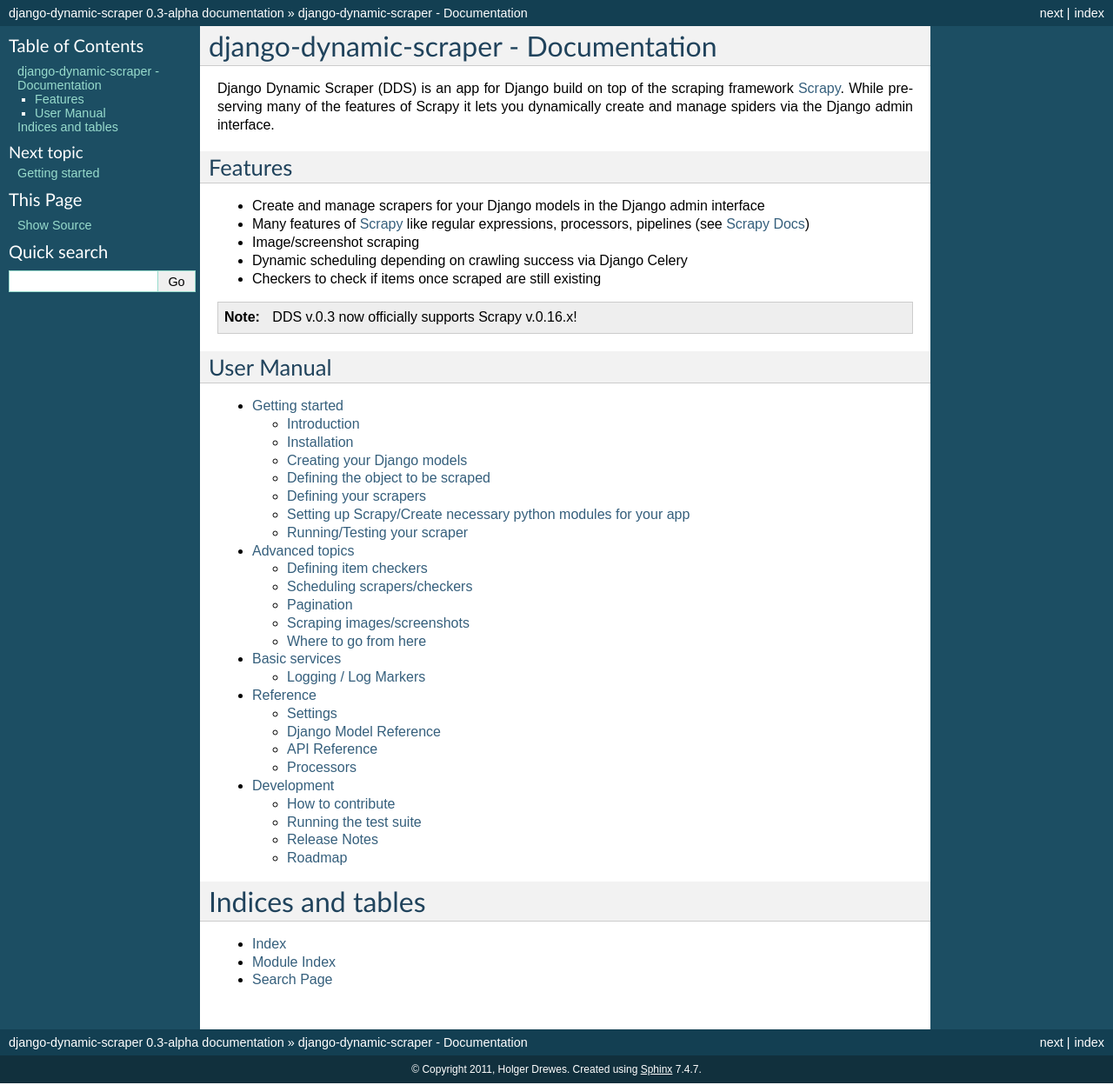
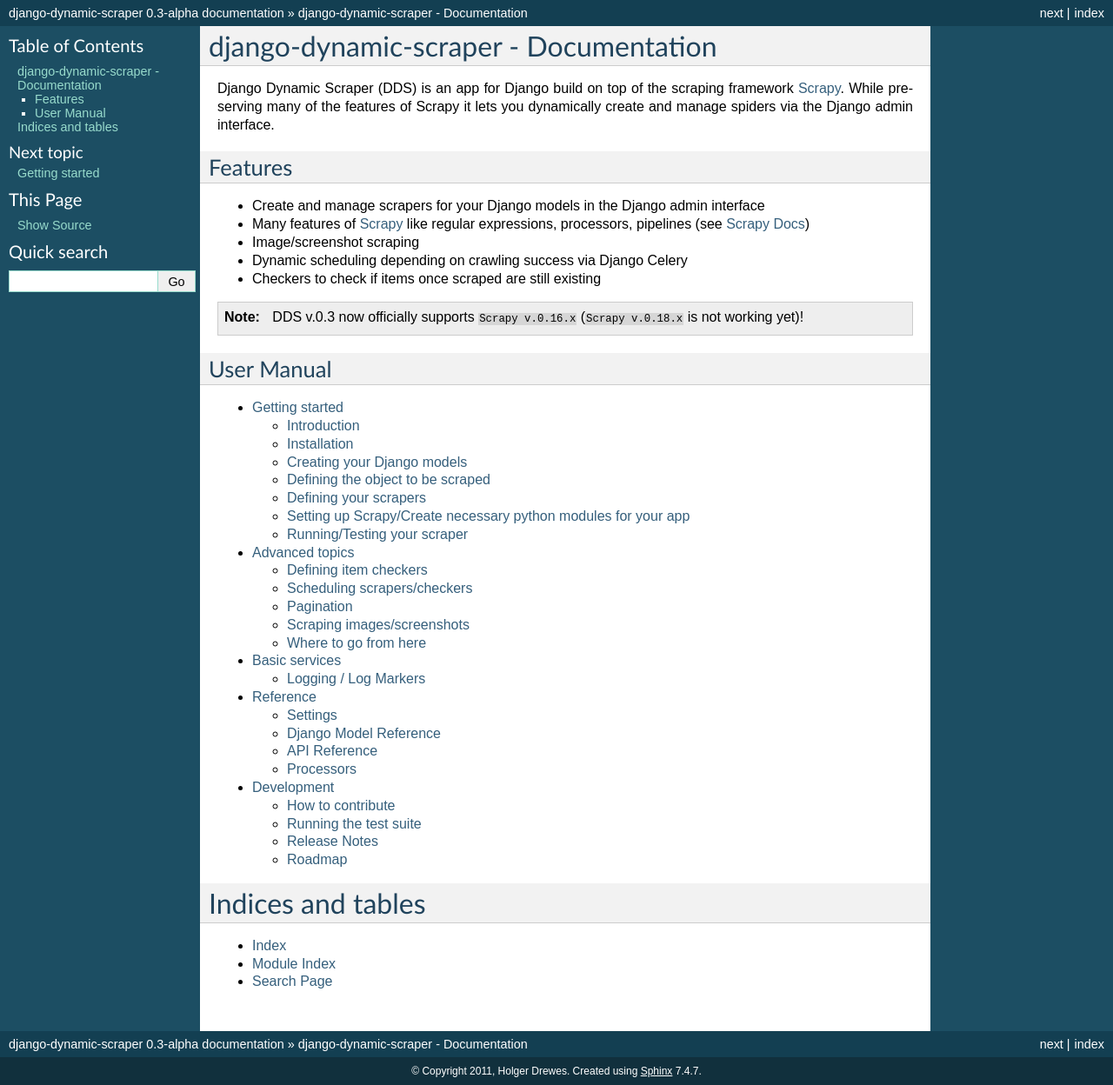
Before and after one commit to xmas7/django-dynamic-scraper, a Sphinx documentation site: the page built from docs/index.rst, in a window 1280 px wide. Shown: the whole page at 87% size. Built offline with Sphinx 7.4.7, drawn with Linux system fonts in a browser that asks for light colours.

Commit message:
Hint on DDS not working with Scrapy 0.18 in docs

```diff
--- a/docs/development.rst
+++ b/docs/development.rst
@@ -49,6 +49,10 @@
 
 Release Notes
 =============
+
+**Changes in version 0.3.2-alpha** (2013-09-28)
+
+* Not yet released
 
 **Changes in version 0.3.1-alpha** (2013-09-03)
 
--- a/docs/index.rst
+++ b/docs/index.rst
@@ -20,7 +20,7 @@
 * Checkers to check if items once scraped are still existing
 
 .. note::
-   DDS v.0.3 now officially supports Scrapy v.0.16.x!
+   DDS v.0.3 now officially supports ``Scrapy v.0.16.x`` (``Scrapy v.0.18.x`` is not working yet)!
 
 .. _Scrapy: http://www.scrapy.org
 .. _`Scrapy Docs`: http://doc.scrapy.org
```
